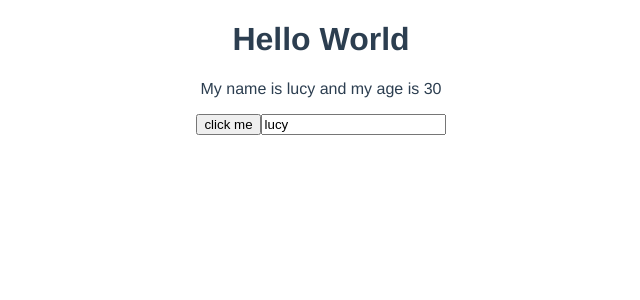
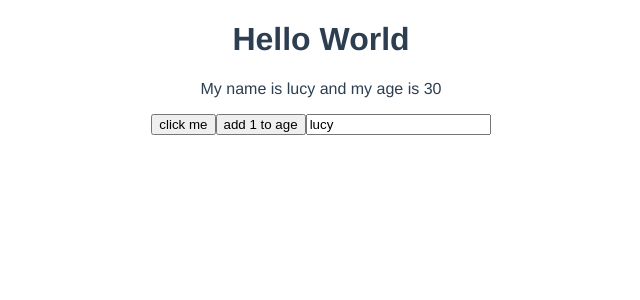
Before and after one commit to Lu-Smith/vue_blog, a Vue app: page / in a window 1280 px wide. Shown: the top 300 px of the page, without its empty margins (319-959 px from the left). Built offline with nearby package versions, Linux system fonts and the light colour scheme.

Commit message:
Updated logic in HomeView

```diff
--- a/src/views/HomeView.vue
+++ b/src/views/HomeView.vue
@@ -3,6 +3,7 @@
     <h1>Hello World</h1>
     <p>My name is {{ name }} and my age is {{ age }}</p>
     <button @click ="handleClick">click me</button>
+    <button @click ="age++">add 1 to age</button>
     <input type="text" v-model="name">
   </div>
 </template>
```
